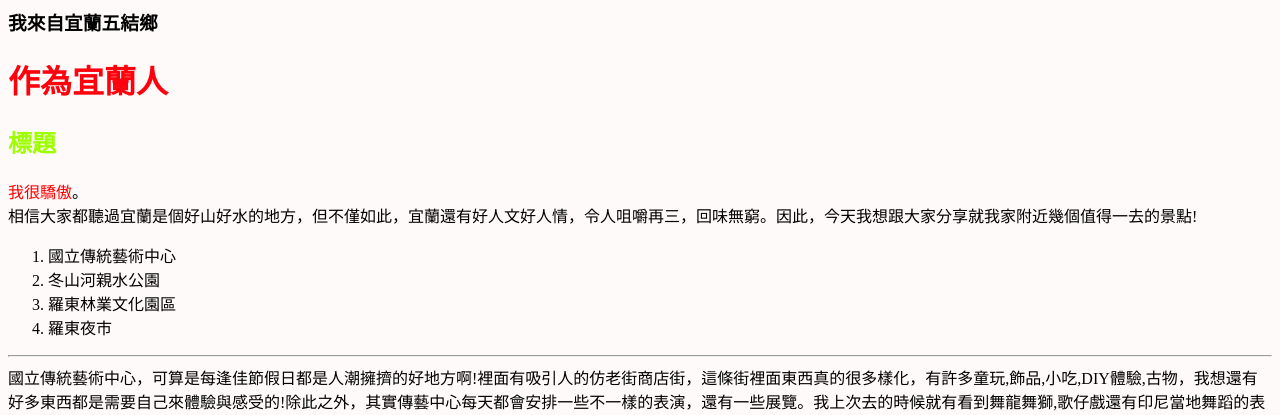
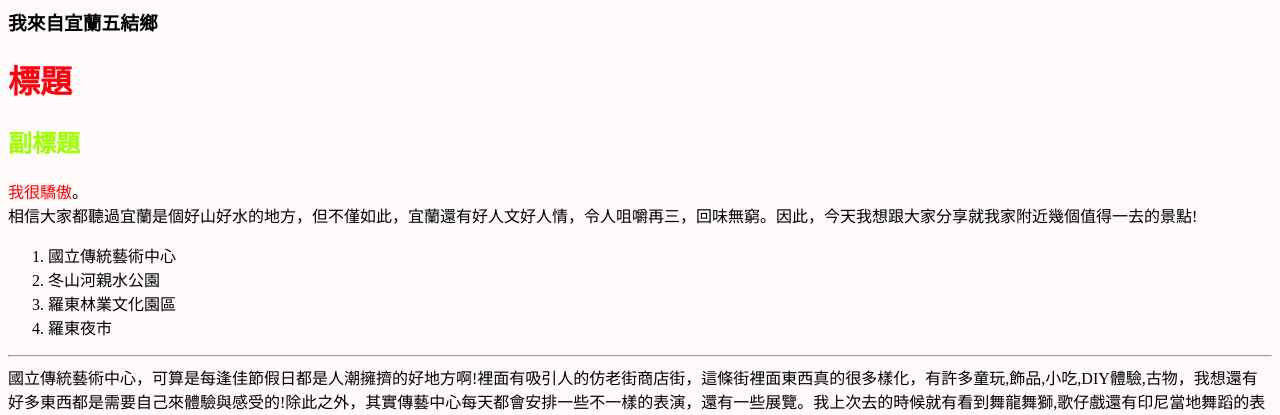
Before and after one commit to wade460/github0426, a plain HTML site: page index.html in a window 1280 px wide. Shown: the top 415 px of the page. Drawn offline with Linux system fonts and the light colour scheme; files whose address does not match are found by name.

Commit message:
新增副標題

```diff
--- a/index.html
+++ b/index.html
@@ -6,8 +6,8 @@
   </head>
   <body text="000080" bgcolor="fffafa" link="ff0000">
     <h3>我來自宜蘭五結鄉</h3>
-<h1>作為宜蘭人</h1>
-<h2>標題</h2>
+    <h1>標題</h1>
+    <h2>副標題</h2>
 <font color="ff0000">我很驕傲</font>。 <br>相信大家都聽過宜蘭是個好山好水的地方，但不僅如此，宜蘭還有好人文好人情，令人咀嚼再三，回味無窮。因此，今天我想跟大家分享就我家附近幾個值得一去的景點!<br><OL>
     <LI>國立傳統藝術中心
     <LI>冬山河親水公園
```
